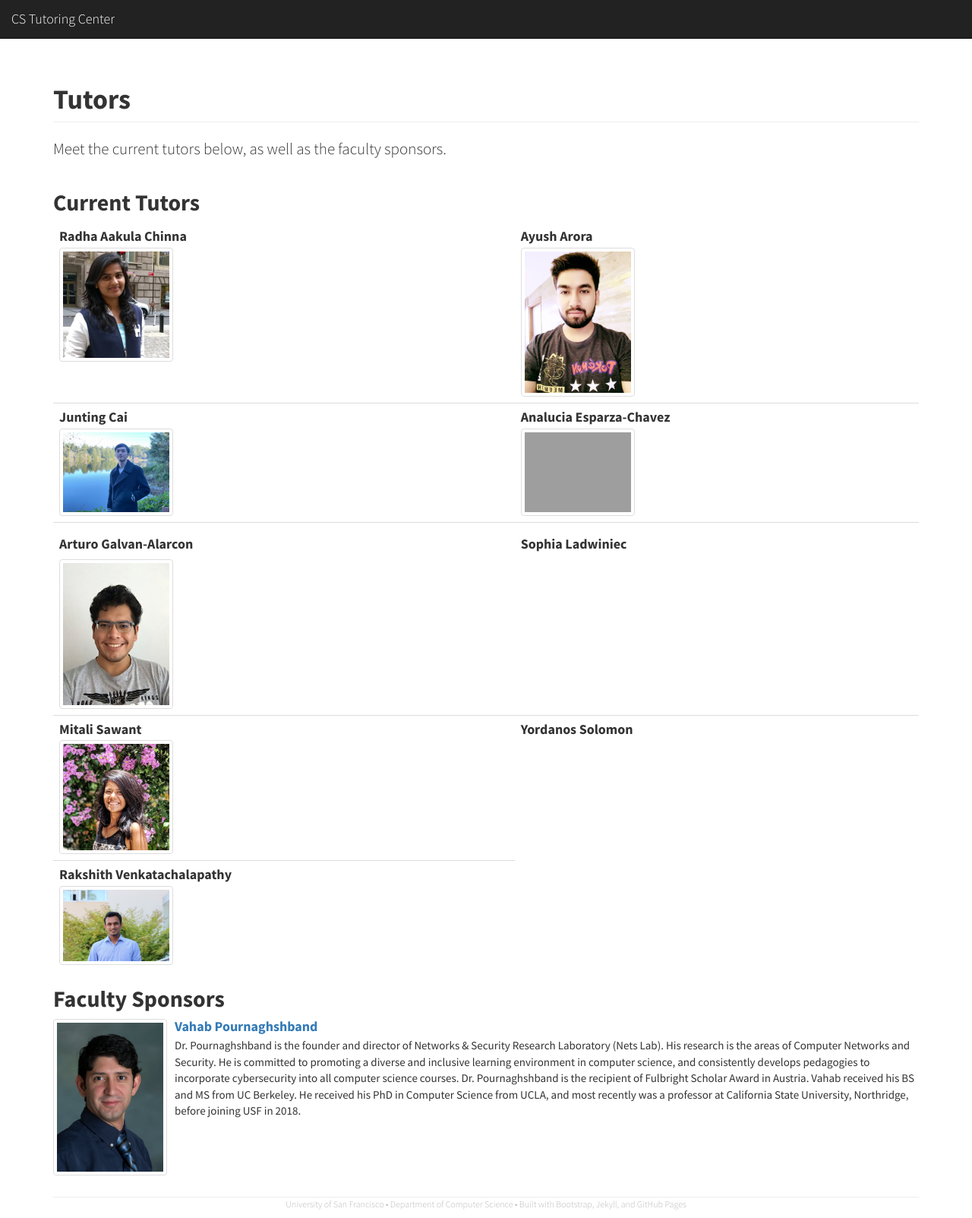
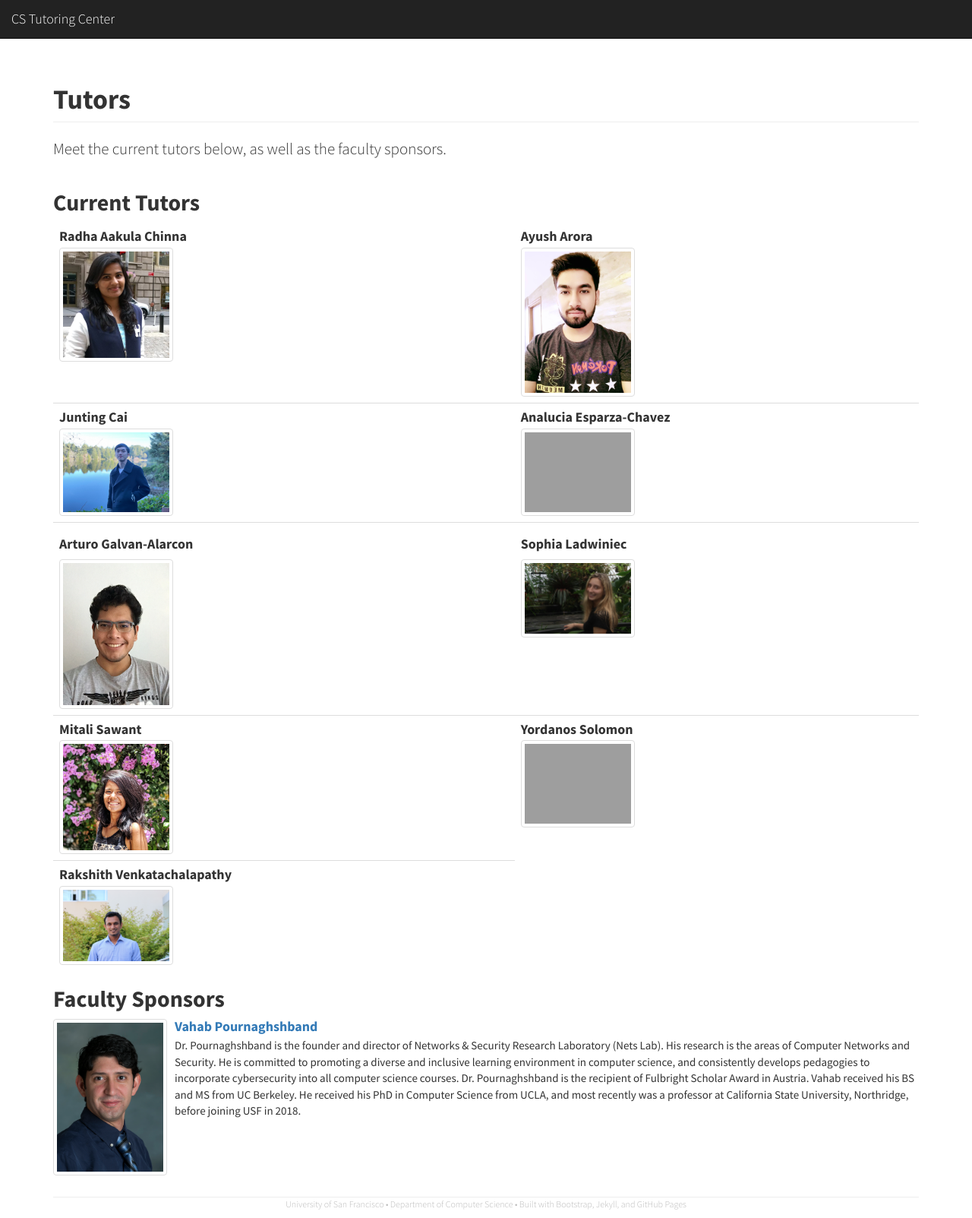
Before and after one commit to CSTutors/CSTutors.github.io, a Jekyll site: the page built from tutors/index.html, in a window 1280 px wide. Shown: the whole page at 76% size. Built offline with Jekyll 4.4.1, drawn with Linux system fonts in a browser that asks for light colours; nearby versions of some CDN libraries.

Commit message:
Updated Tutors images

```diff
--- a/tutors/index.html
+++ b/tutors/index.html
@@ -53,7 +53,7 @@ lead: 'Meet the current tutors below, as well as the faculty sponsors.'
       <td>
         <h4 class="media-headin">Sophia Ladwiniec</h4>
         <a class="pull-left" href="#">
-          <!-- <img class="media-object img-thumbnail" width="150" src="{{ site.url }}/img/Sophia_Ladwiniec.JPG"> -->
+          <img class="media-object img-thumbnail" width="150" src="{{ site.url }}/img/Sophia_Ladwiniec.jpg">
         </a>
       </td>
     </tr>
@@ -68,7 +68,7 @@ lead: 'Meet the current tutors below, as well as the faculty sponsors.'
       <td>
         <h4 class="media-heading">Yordanos Solomon</h4>
         <a class="pull-left" href="#">
-          <!-- <img class ="media-object img-thumbnail" width="150" src="{{ site.url }}/img/Mitali_Sawant.jpg"> -->
+          <img class ="media-object img-thumbnail" width="150" src="{{ site.url }}/img/Yordanos_Solomon.jpg">
         </a>
       </td>
     </tr>
```
Also changed, not shown: img/Sophia_Ladwiniec.jpg (added), 1 other file.
